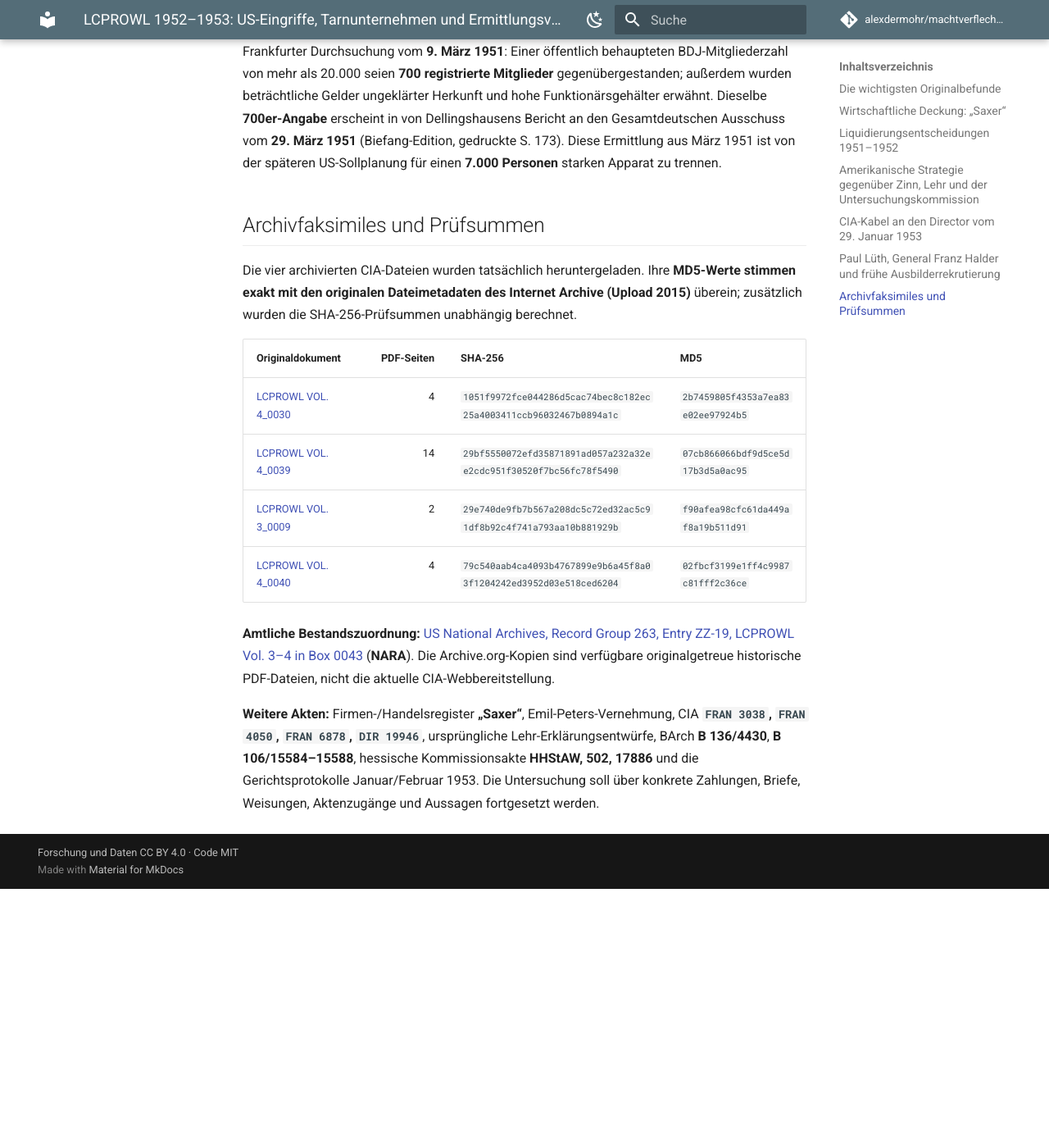
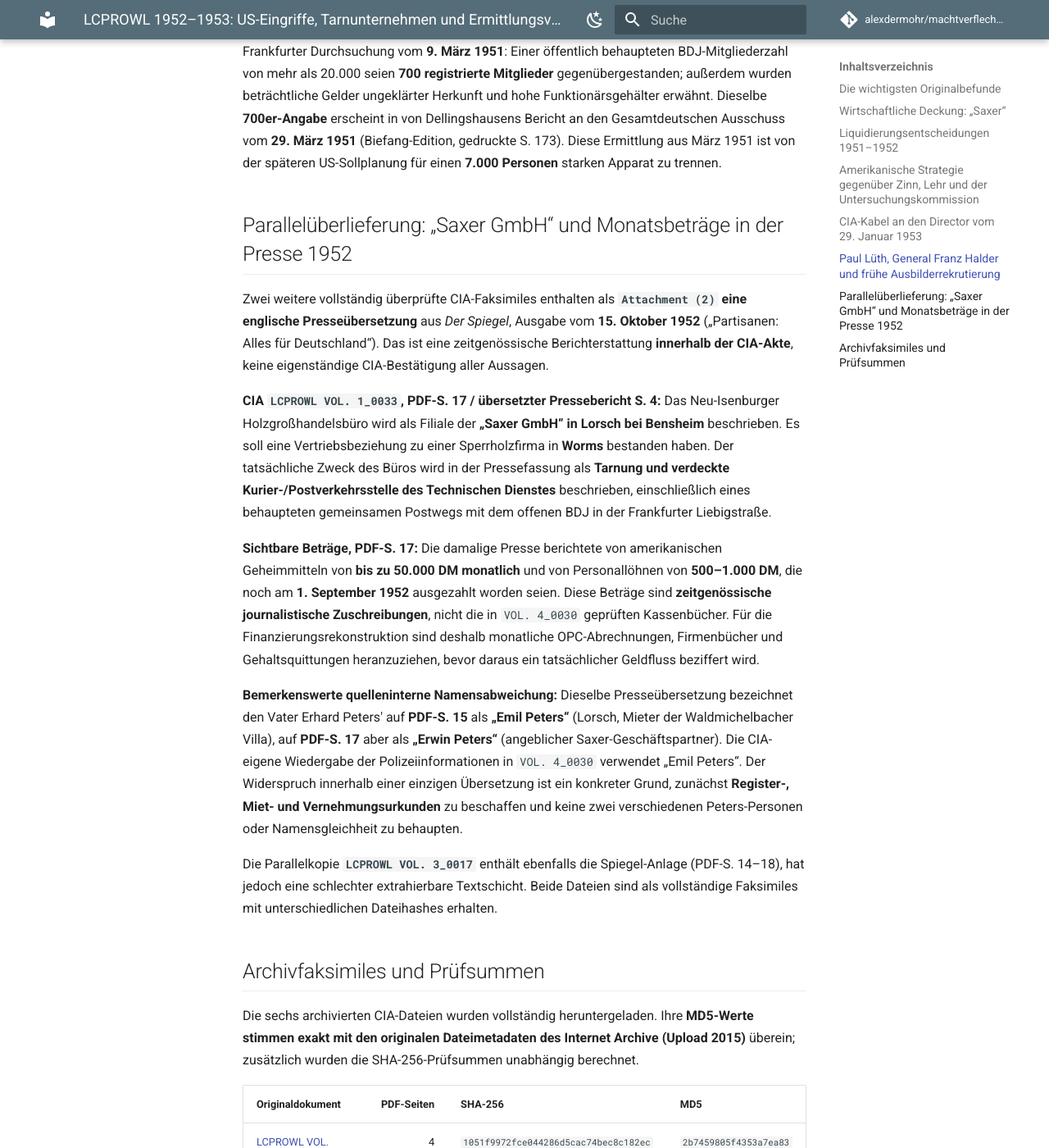
Before and after one commit to alexdermohr/machtverflechtungen, an MkDocs documentation site: the page built from docs/quellen/lcprowl-1952-1953-us-ermittlungen.md, in a window 1280 px wide and 1400 px high, scrolled down 4426 px. Shown: the whole window at 82% size. Built offline with MkDocs 1.6.1 and Material for MkDocs 9.7.7, drawn with Linux system fonts in a browser that asks for light colours; comment, search, counter and statistics services are not loaded; before the commit the page ends 5510 px from its top, so only the background shows below that; some of the changed text lies outside the part shown.

Commit message:
research: verify Saxer originals and conflicting Peters records

```diff
--- a/docs/quellen/lcprowl-1952-1953-us-ermittlungen.md
+++ b/docs/quellen/lcprowl-1952-1953-us-ermittlungen.md
@@ -67,9 +67,21 @@ Der [Bundestagsuntersuchungsbericht 1/4644 aus 1953](https://dserver.bundestag.d
 
 Ein weiterer CIA-Auszug, **PDF-S. 3, Abschnitt 4**, referiert einen US-Air-Force-OSI-Bericht zur Frankfurter Durchsuchung vom **9. März 1951**: Einer öffentlich behaupteten BDJ-Mitgliederzahl von mehr als 20.000 seien **700 registrierte Mitglieder** gegenübergestanden; außerdem wurden beträchtliche Gelder ungeklärter Herkunft und hohe Funktionärsgehälter erwähnt. Dieselbe **700er-Angabe** erscheint in von Dellingshausens Bericht an den Gesamtdeutschen Ausschuss vom **29. März 1951** (Biefang-Edition, gedruckte S. 173). Diese Ermittlung aus März 1951 ist von der späteren US-Sollplanung für einen **7.000 Personen** starken Apparat zu trennen.
 
+## Parallelüberlieferung: „Saxer GmbH“ und Monatsbeträge in der Presse 1952
+
+Zwei weitere vollständig überprüfte CIA-Faksimiles enthalten als **`Attachment (2)` eine englische Presseübersetzung** aus *Der Spiegel*, Ausgabe vom **15. Oktober 1952** („Partisanen: Alles für Deutschland“). Das ist eine zeitgenössische Berichterstattung **innerhalb der CIA-Akte**, keine eigenständige CIA-Bestätigung aller Aussagen.
+
+**CIA `LCPROWL VOL. 1_0033`, PDF-S. 17 / übersetzter Pressebericht S. 4:** Das Neu-Isenburger Holzgroßhandelsbüro wird als Filiale der **„Saxer GmbH“ in Lorsch bei Bensheim** beschrieben. Es soll eine Vertriebsbeziehung zu einer Sperrholzfirma in **Worms** bestanden haben. Der tatsächliche Zweck des Büros wird in der Pressefassung als **Tarnung und verdeckte Kurier-/Postverkehrsstelle des Technischen Dienstes** beschrieben, einschließlich eines behaupteten gemeinsamen Postwegs mit dem offenen BDJ in der Frankfurter Liebigstraße.
+
+**Sichtbare Beträge, PDF-S. 17:** Die damalige Presse berichtete von amerikanischen Geheimmitteln von **bis zu 50.000 DM monatlich** und von Personallöhnen von **500–1.000 DM**, die noch am **1. September 1952** ausgezahlt worden seien. Diese Beträge sind **zeitgenössische journalistische Zuschreibungen**, nicht die in `VOL. 4_0030` geprüften Kassenbücher. Für die Finanzierungsrekonstruktion sind deshalb monatliche OPC-Abrechnungen, Firmenbücher und Gehaltsquittungen heranzuziehen, bevor daraus ein tatsächlicher Geldfluss beziffert wird.
+
+**Bemerkenswerte quelleninterne Namensabweichung:** Dieselbe Presseübersetzung bezeichnet den Vater Erhard Peters' auf **PDF-S. 15** als **„Emil Peters“** (Lorsch, Mieter der Waldmichelbacher Villa), auf **PDF-S. 17** aber als **„Erwin Peters“** (angeblicher Saxer-Geschäftspartner). Die CIA-eigene Wiedergabe der Polizeiinformationen in `VOL. 4_0030` verwendet „Emil Peters“. Der Widerspruch innerhalb einer einzigen Übersetzung ist ein konkreter Grund, zunächst **Register-, Miet- und Vernehmungsurkunden** zu beschaffen und keine zwei verschiedenen Peters-Personen oder Namensgleichheit zu behaupten.
+
+Die Parallelkopie **`LCPROWL VOL. 3_0017`** enthält ebenfalls die Spiegel-Anlage (PDF-S. 14–18), hat jedoch eine schlechter extrahierbare Textschicht. Beide Dateien sind als vollständige Faksimiles mit unterschiedlichen Dateihashes erhalten.
+
 ## Archivfaksimiles und Prüfsummen
 
-Die vier archivierten CIA-Dateien wurden tatsächlich heruntergeladen. Ihre **MD5-Werte stimmen exakt mit den originalen Dateimetadaten des Internet Archive (Upload 2015)** überein; zusätzlich wurden die SHA-256-Prüfsummen unabhängig berechnet.
+Die sechs archivierten CIA-Dateien wurden vollständig heruntergeladen. Ihre **MD5-Werte stimmen exakt mit den originalen Dateimetadaten des Internet Archive (Upload 2015)** überein; zusätzlich wurden die SHA-256-Prüfsummen unabhängig berechnet.
 
 | Originaldokument | PDF-Seiten | SHA-256 | MD5 |
 | --- | ---: | --- | --- |
@@ -77,7 +89,9 @@ Die vier archivierten CIA-Dateien wurden tatsächlich heruntergeladen. Ihre **MD
 | [LCPROWL VOL. 4_0039](https://archive.org/download/LCPROWLVOL4-0039/LCPROWL%20%20%20%20VOL.%204_0039.pdf) | 14 | `29bf5550072efd35871891ad057a232a32ee2cdc951f30520f7bc56fc78f5490` | `07cb866066bdf9d5ce5d17b3d5a0ac95` |
 | [LCPROWL VOL. 3_0009](https://archive.org/download/LCPROWLVOL3-0009/LCPROWL%20%20%20%20VOL.%203_0009.pdf) | 2 | `29e740de9fb7b567a208dc5c72ed32ac5c91df8b92c4f741a793aa10b881929b` | `f90afea98cfc61da449af8a19b511d91` |
 | [LCPROWL VOL. 4_0040](https://archive.org/download/LCPROWLVOL4-0040/LCPROWL%20%20%20%20VOL.%204_0040.pdf) | 4 | `79c540aab4ca4093b4767899e9b6a45f8a03f1204242ed3952d03e518ced6204` | `02fbcf3199e1ff4c9987c81fff2c36ce` |
+| [LCPROWL VOL. 1_0033](https://archive.org/download/LCPROWLVOL1-0033/LCPROWL%20%20%20%20VOL.%201_0033.pdf) | 21 | `c04a0f51e7cbf5037d115b3f5efd6df007ad2b5e828dc8cd477f5708848c6747` | `ae250501906762bd3772c921d0b96a6a` |
+| [LCPROWL VOL. 3_0017](https://archive.org/download/LCPROWLVOL3-0017/LCPROWL%20%20%20%20VOL.%203_0017.pdf) | 21 | `2a0c1acb3d13ab90c5c0f7f1b14f6ae16a354811d32190f40e3bd0bbd6a263a0` | `2c28d8c402cc2c31f61f85a1e1622438` |
 
-**Amtliche Bestandszuordnung:** [US National Archives, Record Group 263, Entry ZZ-19, LCPROWL Vol. 3–4 in Box 0043](https://www.archives.gov/iwg/declassified-records/rg-263-cia-records/second-release-subject-files.html) (**NARA**). Die Archive.org-Kopien sind verfügbare originalgetreue historische PDF-Dateien, nicht die aktuelle CIA-Webbereitstellung.
+**Amtliche Bestandszuordnung:** [US National Archives, Record Group 263, Entry ZZ-19](https://www.archives.gov/iwg/declassified-records/rg-263-cia-records/second-release-subject-files.html) (**NARA**): LCPROWL **Vol. 1–2 in Box 0042**, Vol. **3–4 in Box 0043**. Die Archive.org-Kopien sind verfügbare originalgetreue historische PDF-Dateien, nicht die aktuelle CIA-Webbereitstellung.
 
 **Weitere Akten:** Firmen-/Handelsregister **„Saxer“**, Emil-Peters-Vernehmung, CIA **`FRAN 3038`, `FRAN 4050`, `FRAN 6878`, `DIR 19946`**, ursprüngliche Lehr-Erklärungsentwürfe, BArch **B 136/4430**, **B 106/15584–15588**, hessische Kommissionsakte **HHStAW, 502, 17886** und die Gerichtsprotokolle Januar/Februar 1953. Die Untersuchung soll über konkrete Zahlungen, Briefe, Weisungen, Aktenzugänge und Aussagen fortgesetzt werden.
```
Also changed, not shown: 1 other file.
